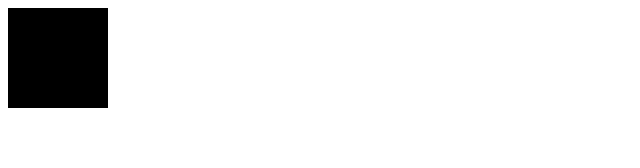
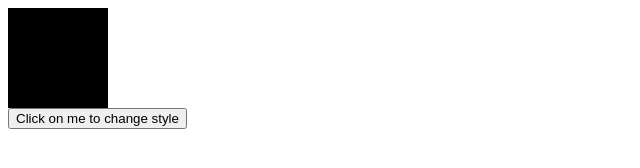
Before and after one commit to Arnaud-Chane/jsgame, a plain HTML site: page test.html in a window 1280 px wide. Shown: the whole page, without its empty margins (0-640 px from the left). Drawn offline with Linux system fonts and the light colour scheme.

Commit message:
Add files via upload
Adding style and creating a button to change the style of a block to make it move

```diff
--- a/test.html
+++ b/test.html
@@ -8,20 +8,50 @@
 
 <script>
   var style = document.createElement("style");
-  style.innerHTML = `
+  var actualeStyle = `
     .blockPlayer{
       background-color: black;
       height: 100px;
       width: 100px;
     }
+
   `;
 
+  style.innerHTML = actualeStyle;
   document.head.appendChild(style);
 
   var divBlock = document.createElement("div");
   divBlock.setAttribute("class", "blockPlayer");
   document.body.appendChild(divBlock);
 
+  var btnStyle = document.createElement("button");
+  btnStyle.innerHTML = ("Click on me to change style");
+  document.body.appendChild(btnStyle);
+
+
+
+
+
+
+/*
+var numberPx = 100;
+var pxPx = "px";
+var valuePx = numberPx + pxPx;
+
+block.setAttribute("style", valuePx);
+
+function mvRight(){
+  if click on button
+    numberPx += 10;
+  block.setAttribute("style", valuePx);
+
+};
+
+//
+
+
+
+*/
 
 </script>
 </body>
```
